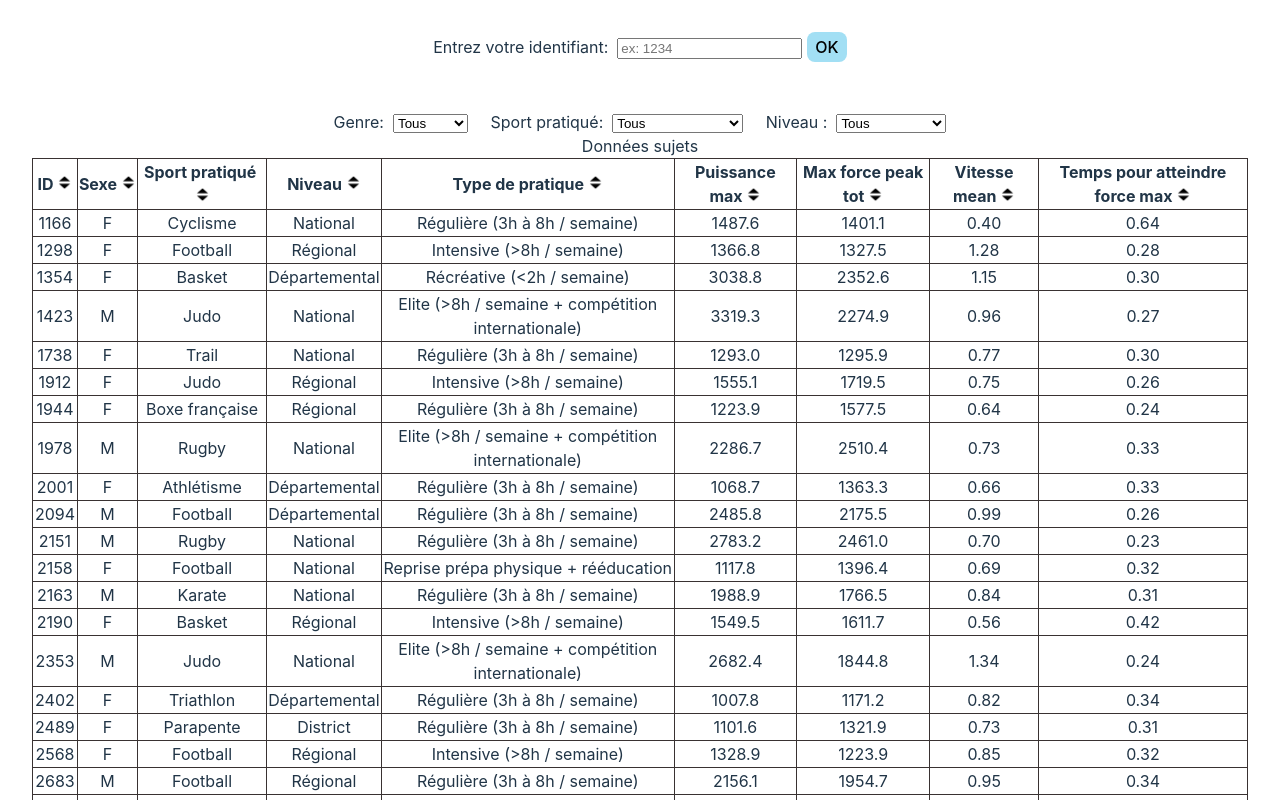
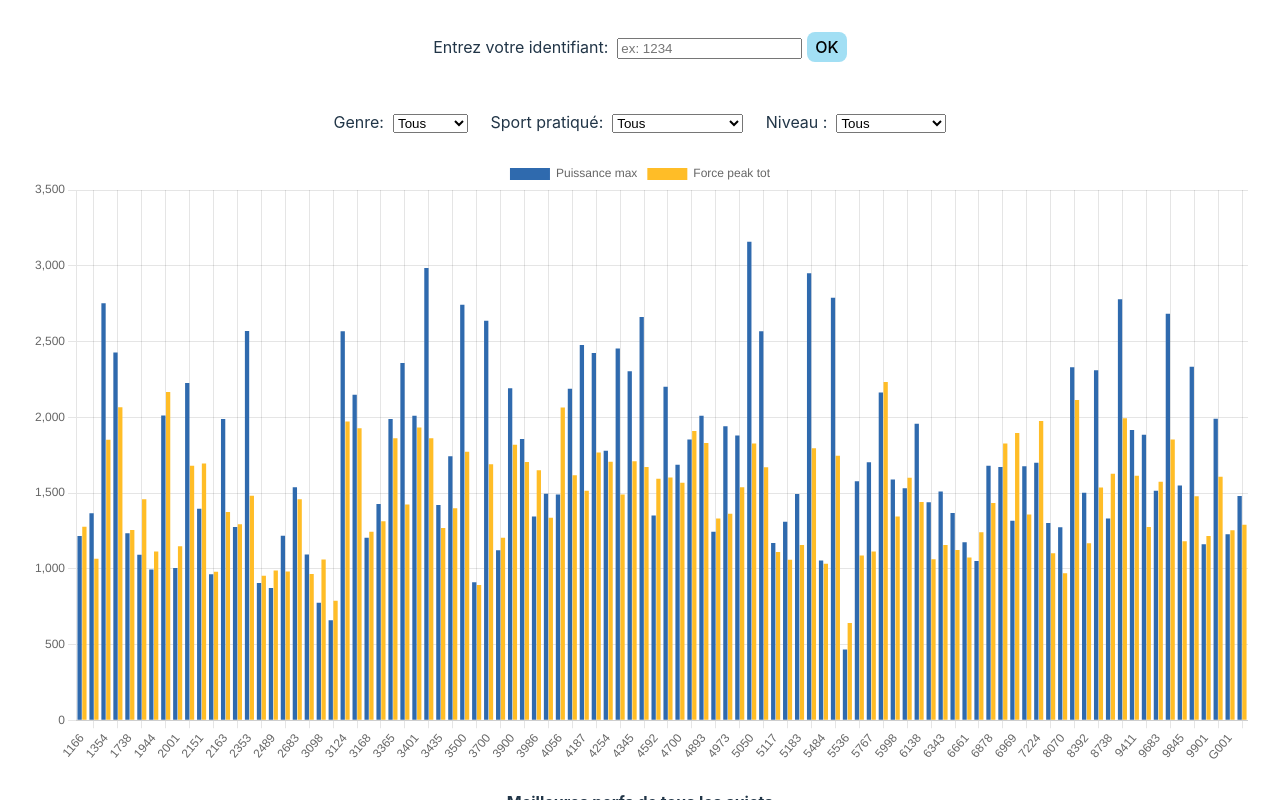
Before and after one commit to celiaribard/site-staps, a React (Vite) app in the folder site_staps/: page / in a window 1280 px wide. Shown: the top 800 px of the page. Built offline with nearby package versions, Linux system fonts and the light colour scheme.

Commit message:
ajout graphiques bar

```diff
--- a/site_staps/package.json
+++ b/site_staps/package.json
@@ -12,7 +12,9 @@
   "dependencies": {
     "@fortawesome/free-solid-svg-icons": "^6.4.0",
     "@fortawesome/react-fontawesome": "^0.2.0",
+    "chart.js": "^4.3.0",
     "react": "^18.2.0",
+    "react-chartjs-2": "^5.2.0",
     "react-dom": "^18.2.0"
   },
   "devDependencies": {
--- a/site_staps/src/TraitementDonnees.js
+++ b/site_staps/src/TraitementDonnees.js
@@ -65,7 +65,7 @@ if (!isNaN(chaine) || chaine===undefined) {
 // ici pour le tableau avec tous les sujets
 const parametresAffiches = ['id', 'sexe', 'sport_pratiqué', 'niveau_sportif', 'type_pratique', 'max_puissance_max', 'max_force_peak_tot', 'max_vitesse_mean', 'max_temps_force_max'];
 // ici pour le tableau avec toutes les poussées d'un sujet
-const parametresAffiches2 = ['puissance_max', 'pourcentage_masse_corporelle', 'force_peak_tot', 'vitesse_mean', 'temps_pour_atteindre_force_max'];
+const parametresAffiches2 = ['pourcentage_masse_corporelle', 'puissance_max', 'force_peak_tot', 'vitesse_mean', 'temps_pour_atteindre_force_max'];
 
 const getDonneesSujet = (donneesPoussees, idSujet) => {
     var result = donneesPoussees.filter(poussee => poussee.id == idSujet);
--- a/site_staps/src/components/App.jsx
+++ b/site_staps/src/components/App.jsx
@@ -13,6 +13,7 @@ import {
   getDonneesSujet
 } from "../TraitementDonnees";
 import { TableauAvecTri } from "./TableauAvecTri";
+import { GraphePerf } from "./GraphePerf";
 
 const App = () => {
   const resumeDonneesSujets = getResumesDonneesSujets(donneesPoussees);
@@ -76,7 +77,7 @@ const App = () => {
           <TableauAvecTri
             donneesTriees={donnees1Sujet}
             parametresAffiches={parametresAffiches2}
-            titreTableau={donnees1Sujet[0] ? "Poussées du sujet " + inputId + " (" + donnees1Sujet[0].sexe + ", " + donnees1Sujet[0].sport_pratiqué + ", " + donnees1Sujet[0].niveau_sportif + ")" : "Poussées du sujet " + inputId}
+            titreTableau={donnees1Sujet[0] ? "Toutes les poussées du sujet " + inputId + " (" + donnees1Sujet[0].sexe + ", " + donnees1Sujet[0].sport_pratiqué + ", " + donnees1Sujet[0].niveau_sportif + ")" : "Toutes les poussées du sujet " + inputId}
             inputId={undefined}
             handleChangeDonnees={handleChangeDonneesSujet}
           />
@@ -134,11 +135,19 @@ const App = () => {
           </select>
         </label>
       </div>
+      <br />
+      <div>
+        <GraphePerf
+          parametresAffiches={parametresAffiches2}
+          donnees={donneesTriees}
+        />
+      </div>
+      <br />
       <div>
         <TableauAvecTri
           parametresAffiches={parametresAffiches}
           donneesTriees={donneesTriees}
-          titreTableau="Données sujets"
+          titreTableau="Meilleures perfs de tous les sujets"
           inputId={inputId ? inputId : null}
           handleChangeDonnees={handleChangeDonneesSujets}
         />
--- /dev/null
+++ b/site_staps/src/components/GraphePerf.jsx
@@ -0,0 +1,49 @@
+import { Bar } from "react-chartjs-2"
+import {
+    Chart as ChartJS,
+    CategoryScale,
+    LinearScale,
+    BarElement,
+    Title,
+    Tooltip,
+    Legend,
+} from 'chart.js';
+import { getListeId } from "../TraitementDonnees";
+
+ChartJS.register(
+    CategoryScale,
+    LinearScale,
+    BarElement,
+    Title,
+    Tooltip,
+    Legend
+);
+
+// #D45853 #95F257 #F7EA2F #FF7A26 #3874EB
+
+const GraphePerf = ({ parametresAffiches, donnees }) => {
+    const data = {
+        labels: getListeId(donnees),
+        datasets: [
+            {
+                label: 'Puissance max',
+                data: donnees.map((donneesSujet) => donneesSujet['puissance_max']),
+                backgroundColor: '#2f6aae'
+            },
+            {
+                label: 'Force peak tot',
+                data: donnees.map((donneesSujet) => donneesSujet['force_peak_tot']),
+                backgroundColor: '#FFBD27'
+            },
+        ],
+    }
+
+    return (
+        <div>
+            <Bar data={data} ></Bar>
+        </div>
+
+    )
+}
+
+export { GraphePerf }
--- a/site_staps/src/components/TableauAvecTri.jsx
+++ b/site_staps/src/components/TableauAvecTri.jsx
@@ -66,6 +66,7 @@ const TableauAvecTri = ({ parametresAffiches, donneesTriees, titreTableau, input
         setTriColonne(colonne);
         setTriOrdre(nouvelOrdre);
     };
+
     return (
         <table>
             {titreTableau && <caption> {titreTableau} </caption>}
--- a/site_staps/src/index.css
+++ b/site_staps/src/index.css
@@ -1,3 +1,7 @@
+/* * {
+  box-sizing: border-box;
+} */
+
 :root {
   font-family: Inter, system-ui, Avenir, Helvetica, Arial, sans-serif;
   line-height: 1.5;
@@ -21,6 +25,8 @@ table{
 table, th, td{
   border: 1px solid #393232;
   border-collapse:collapse;
+  padding-left: 5px;
+  padding-right: 5px;
 }
 
 .iconeTri{
@@ -32,8 +38,8 @@ table, th, td{
 }
 
 caption{
-  /* font-weight:bold; */
-  /* text-decoration:underline; */
+  font-weight:bold;
+  padding-bottom: 5px;
 }
 
 a {
```
Also changed, not shown: 1 other file (tests, documents, lock files or other folders).
